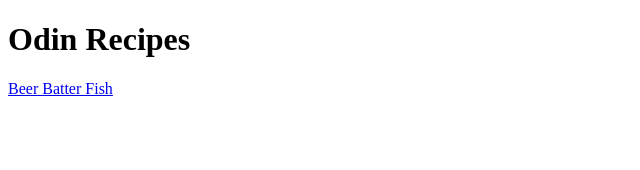
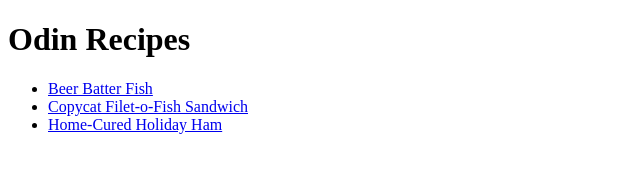
Before and after one commit to 22law/odin-recipes, a plain HTML site: page index.html in a window 1280 px wide. Shown: the whole page, without its empty margins (0-640 px from the left). Drawn offline with Linux system fonts and the light colour scheme.

Commit message:
Add links for fishsandwich.html, curedholidayham.html to index.html and move links to unordered list

```diff
--- a/index.html
+++ b/index.html
@@ -7,6 +7,10 @@
 
     <body>
         <h1>Odin Recipes</h1>
-        <a href="recipes/beerbatterfish.html">Beer Batter Fish</a>
+        <ul>
+            <li><a href="recipes/beerbatterfish.html">Beer Batter Fish</a></li>
+            <li><a href="recipes/fishsandwich.html">Copycat Filet-o-Fish Sandwich</a></li>
+            <li><a href="recipes/curedholidayham.html">Home-Cured Holiday Ham</a></li>
+        </ul>
     </body>
 </html>
```
